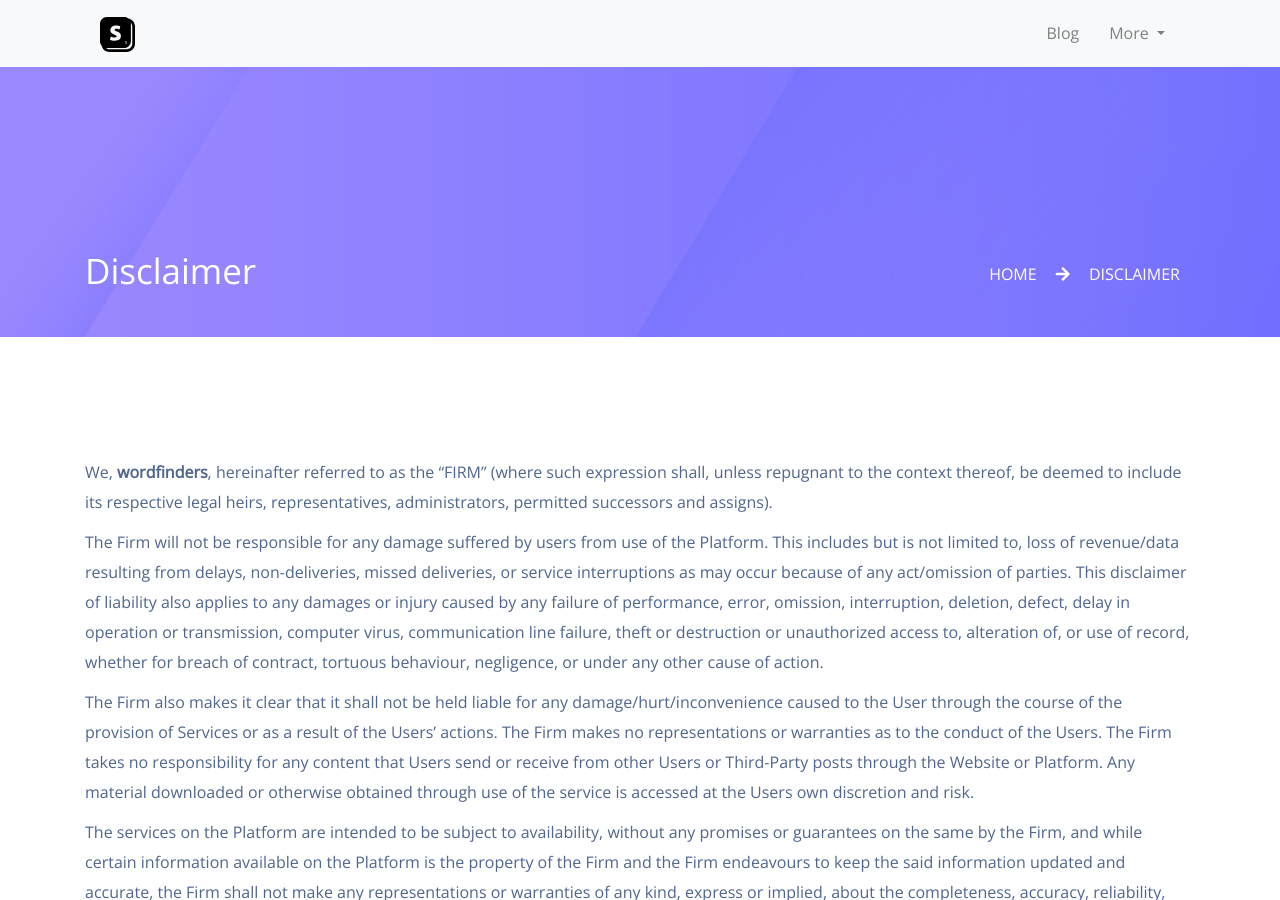
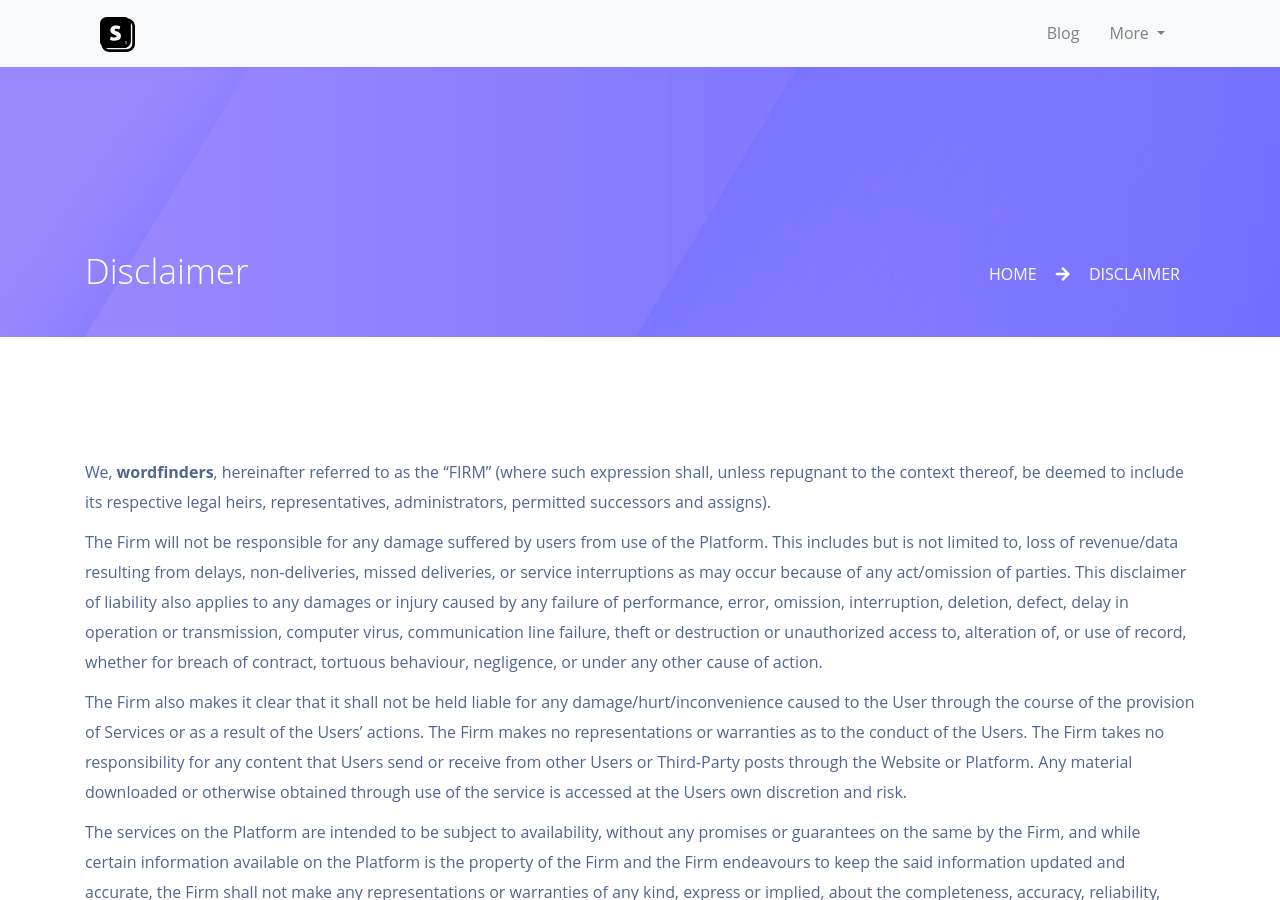
Before and after one commit to ManpreetChoudhary/word-games-theme, a Jekyll site: the page built from pages/disclaimer.md, in a window 1280 px wide and 900 px high. Built offline with Jekyll 4.4.1, drawn with Linux system fonts in a browser that asks for light colours.

Commit message:
performance changes

```diff
--- a/assets/css/style.css
+++ b/assets/css/style.css
@@ -1,6 +1,3 @@
-@import url('https://fonts.googleapis.com/css2?family=Poppins&display=swap');
-@import url('https://fonts.googleapis.com/css2?family=Open+Sans&display=swap');
-
 /* styling........ */
 * {
   margin: 0;
```
